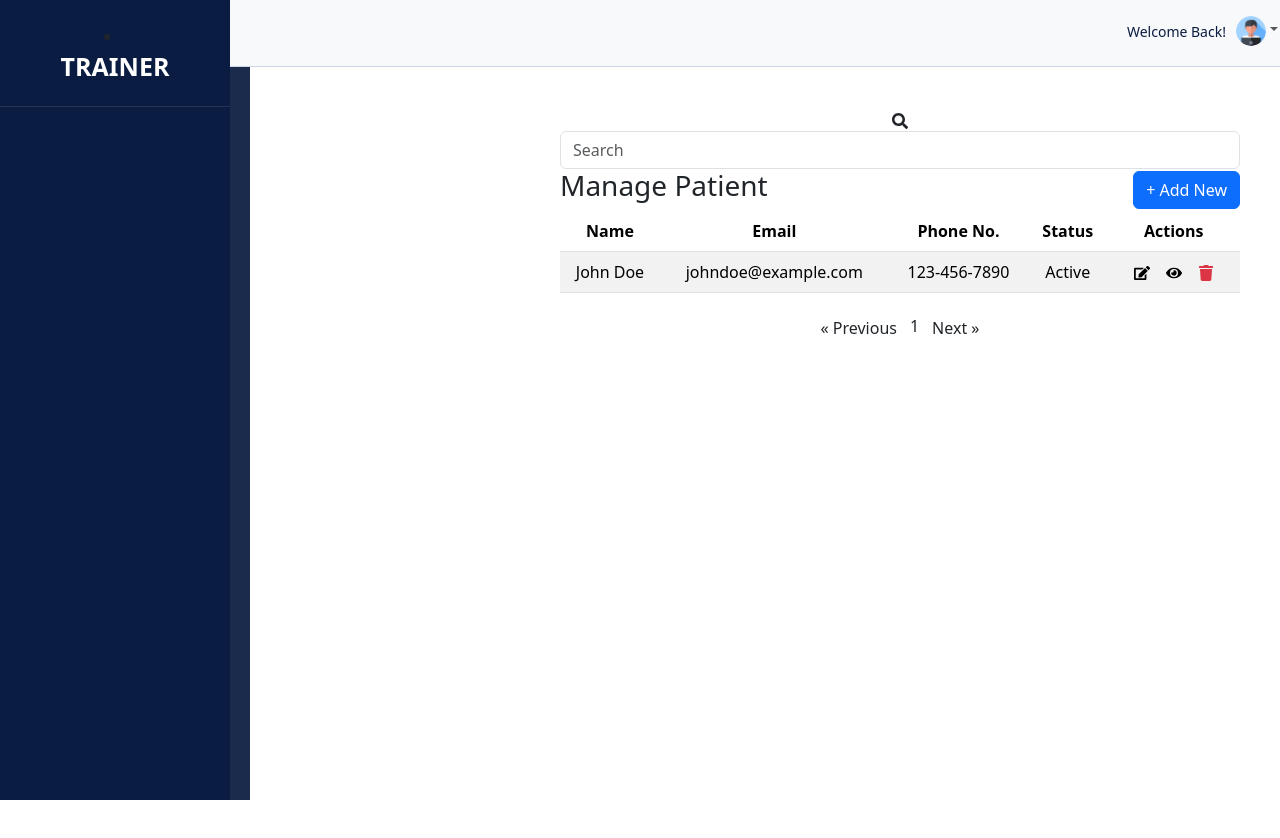
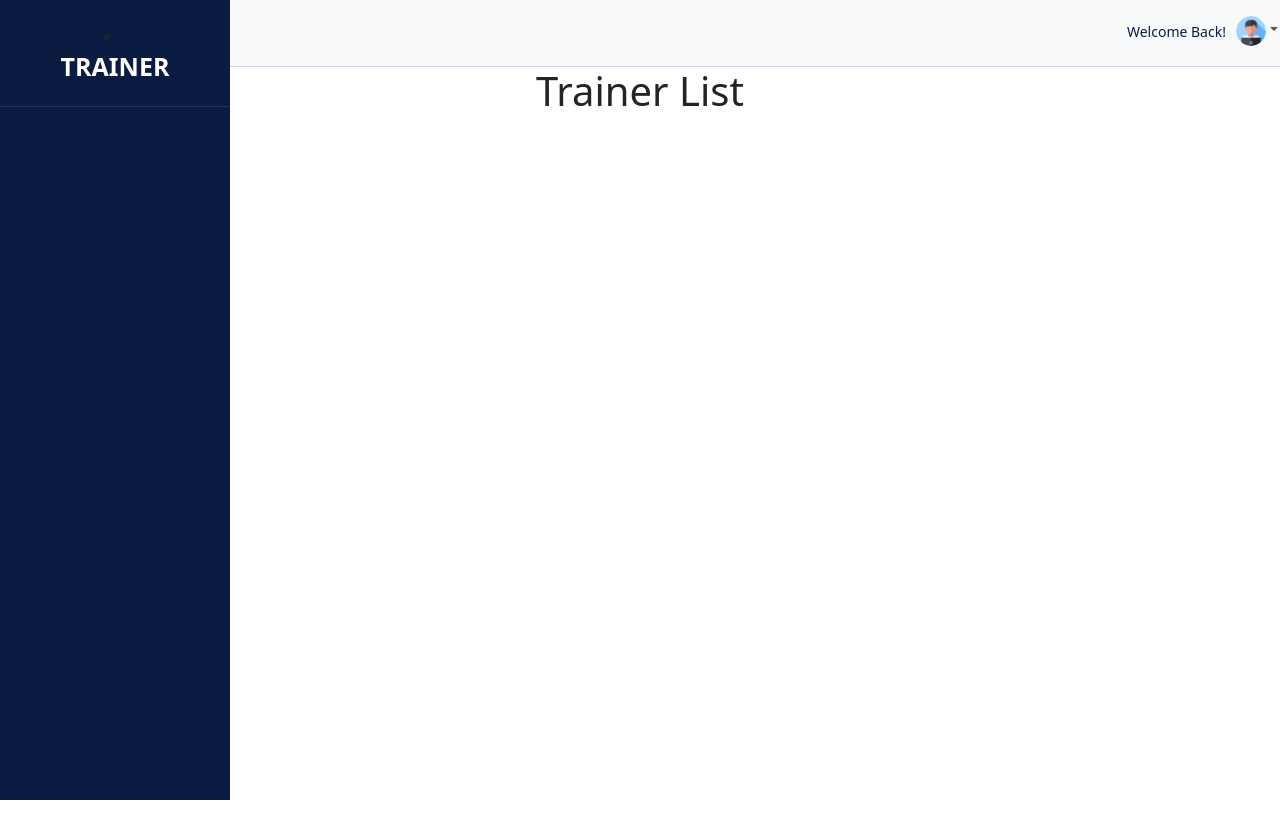
Before and after one commit to zeeshanarif3/portal_client, a React (Create React App) app: page /trainer-list in a window 1280 px wide. Shown: the top 838 px of the page. After the commit the page ends 800 px from the top, so only its background shows below. Built offline with nearby package versions, Linux system fonts and the light colour scheme.

Commit message:
sidebar,routechange

```diff
--- a/src/Appdashboard/Admin/Trainer.css
+++ /dev/null
@@ -1,21 +0,0 @@
-.dashboard-wrapper {
-    display: flex;
-    height: 100vh;
-  }
-
-  .sidebar {
-    width: 250px;
-    background: #1a2b4c;
-    color: white;
-    padding: 20px;
-    height: 100vh;
-    position: fixed;
-    left: 0;
-    top: 0;
-  }
-
-  .main-content {
-    margin-left: 260px;
-    width: calc(100% - 260px);
-    padding: 20px;
-  }
--- a/src/Appdashboard/Admin/TrainerList.jsx
+++ b/src/Appdashboard/Admin/TrainerList.jsx
@@ -1,68 +1,9 @@
-import React from "react";
-import { useNavigate } from "react-router-dom";
-import { FaSearch, FaEdit, FaEye, FaTrash } from "react-icons/fa";
-import "./Trainer.css"; // Import CSS for proper styling
+import React, { useState } from 'react';
 
 const TrainerList = () => {
-  const navigate = useNavigate();
-
   return (
-    <div className="dashboard-wrapper">
-      <div className="sidebar">
-        <h2>PRESCRIBER</h2>
-        <ul>
-          <li>Dashboard</li>
-          <li>Manage Staff</li>
-          <li>Manage Patients</li>
-        </ul>
-      </div>
-      <div className="main-content">
-        <div className="card-body">
-          <div className="search-bar">
-            <div className="search-input">
-              <FaSearch className="search-icon" />
-              <input type="text" className="form-control" placeholder="Search" />
-            </div>
-          </div>
-          <div className="card-header d-flex justify-content-between align-items-center">
-            <h3>Manage Patient</h3>
-            <button className="btn btn-primary" onClick={() => navigate("/patient-addForm")}>
-              + Add New
-            </button>
-          </div>
-          <div className="table-container">
-            <table className="table table-striped">
-              <thead>
-                <tr>
-                  <th>Name</th>
-                  <th>Email</th>
-                  <th>Phone No.</th>
-                  <th>Status</th>
-                  <th>Actions</th>
-                </tr>
-              </thead>
-              <tbody>
-                <tr>
-                  <td>John Doe</td>
-                  <td>johndoe@example.com</td>
-                  <td>123-456-7890</td>
-                  <td>Active</td>
-                  <td>
-                    <FaEdit className="mx-2" />
-                    <FaEye className="mx-2" />
-                    <FaTrash className="mx-2 text-danger" />
-                  </td>
-                </tr>
-              </tbody>
-            </table>
-            <div className="pagination-controls">
-              <button className="btn">&laquo; Previous</button>
-              <span className="page-number">1</span>
-              <button className="btn">Next &raquo;</button>
-            </div>
-          </div>
-        </div>
-      </div>
+    <div>
+      <h1>Trainer List</h1>
     </div>
   );
 };
```
Also changed, not shown: src/Appdashboard/Admin/AddTrainer.jsx (added), src/Appdashboard/Admin/TrainerList.css (added).
